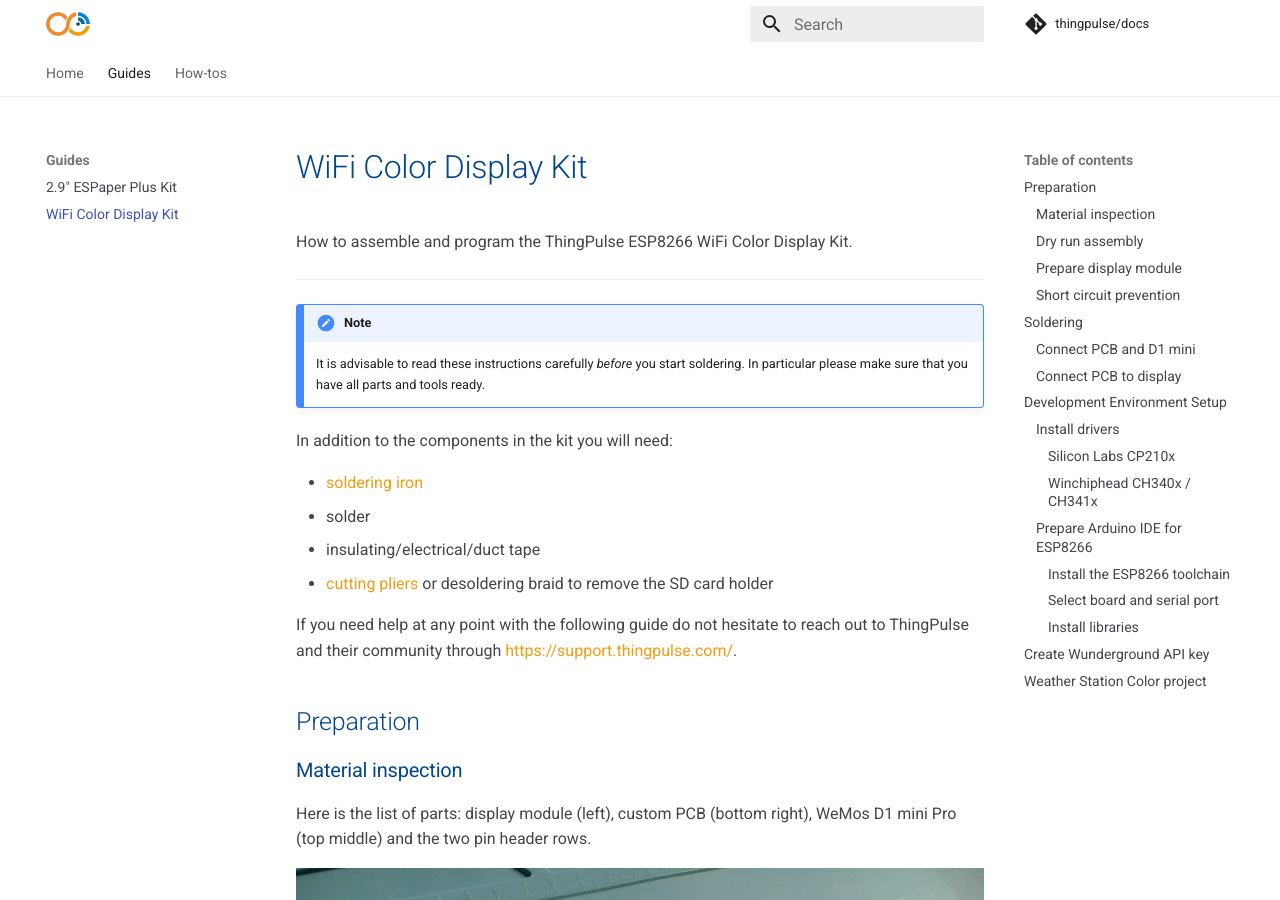
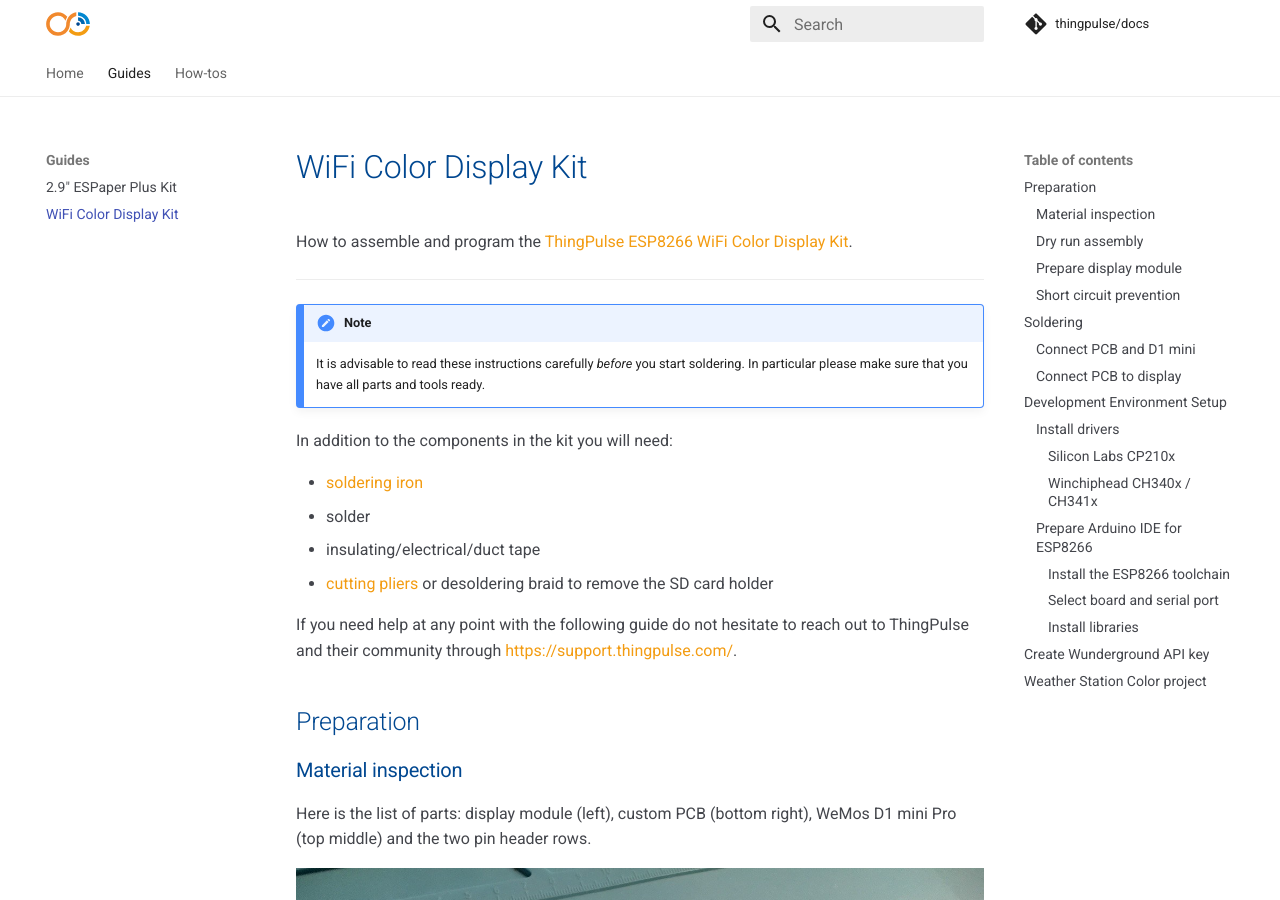
Before and after one commit to ThingPulse/docs, an MkDocs documentation site: the page built from docs/guides/wifi-color-display-kit.md, in a window 1280 px wide and 900 px high. Built offline with MkDocs 1.6.1 and Material for MkDocs 9.7.7, drawn with Linux system fonts in a browser that asks for light colours; comment, search, counter and statistics services are not loaded; old or Windows-style settings are respelled for this version of MkDocs; some of the changed lines change nothing that is shown.

Commit message:
Add product link

```diff
--- a/docs/guides/wifi-color-display-kit.md
+++ b/docs/guides/wifi-color-display-kit.md
@@ -1,6 +1,6 @@
 # WiFi Color Display Kit
 
-How to assemble and program the ThingPulse ESP8266 WiFi Color Display Kit.
+How to assemble and program the [ThingPulse ESP8266 WiFi Color Display Kit](https://thingpulse.com/product/esp8266-wifi-color-display-kit-2-4/).
 
 ---
 
```
